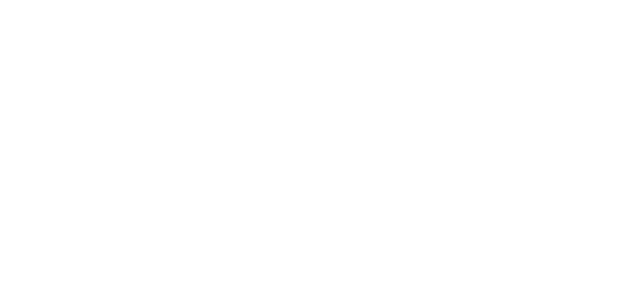
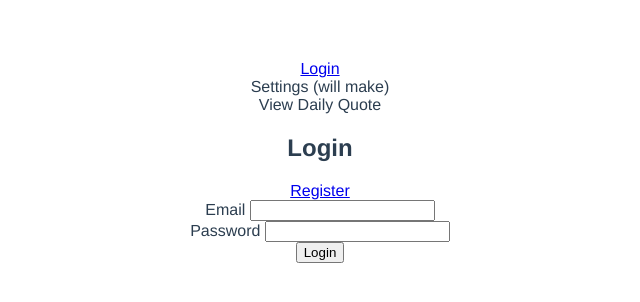
Before and after one commit to Shen0000/InspirationQuotation, a Vue app: page /login in a window 1280 px wide. Shown: the top 302 px of the page, without its empty margins (320-960 px from the left). Built offline with nearby package versions, Linux system fonts and the light colour scheme; no server answers.

Commit message:
Add authentication

```diff
--- a/package.json
+++ b/package.json
@@ -9,7 +9,10 @@
   },
   "dependencies": {
     "core-js": "^3.6.5",
-    "vue": "^3.0.0"
+    "firebase": "^8.6.8",
+    "vue": "^3.2.32",
+    "vue-router": "^4.0.14",
+    "vuex": "^4.0.2"
   },
   "devDependencies": {
     "@vue/cli-plugin-babel": "~4.5.15",
--- a/src/App.vue
+++ b/src/App.vue
@@ -1,15 +1,57 @@
 <template>
-  <div></div>
+  <div>
+    <div class="navbar">
+      <ul>
+        <li v-if="!$store.state.loggedIn"> <router-link to="/login">Login</router-link></li>
+        <li>Settings (will make)</li>
+        <li>View Daily Quote</li>
+        <li>
+        {{
+          this.$store.state.username
+        }}
+        </li>
+        <li v-if="$store.state.loggedIn"><button @click="logout">Logout</button></li>
+      </ul>
+    </div>
+    <router-view />
+  </div>
 </template>
 
 <script>
+import firebase from "firebase/app";
+import "firebase/auth";
+export default {
+  name: "App",
+  components: {},
+  data() {
+    return {
+    };
+  },
+  methods: {
+    logout() {
+      firebase
+        .auth()
+        .signOut()
+        .then(() => {
+          this.$router.push("/");
+          this.$store.commit("setUsername", "");
+          this.$store.commit("setLogin", "");
+           alert("Signed out!");
+        });
 
-export default {
-  name: 'App',
-  components: {
-
-  }
-}
+    },
+  },
+  created() {
+    firebase.auth().onAuthStateChanged( (user) => {
+      if (user) {
+        console.log(user.email)
+        this.$store.commit("setUsername", user.email);
+        this.$store.commit("setLogin", true);
+        console.log("Logged in from before", user)
+      }
+    });
+  },
+};
 </script>
 
 <style>
@@ -21,4 +63,9 @@
   color: #2c3e50;
   margin-top: 60px;
 }
+ul {
+  list-style-type: none;
+  margin: 0;
+  padding: 0;
+}
 </style>
--- /dev/null
+++ b/src/components/firebaseInit.js
@@ -0,0 +1,5 @@
+import firebase from 'firebase';
+import firebaseConfig from "./firebaseConfig";
+
+const firebaseApp = firebase.initializeApp(firebaseConfig);
+export default firebaseApp
--- a/src/main.js
+++ b/src/main.js
@@ -1,4 +1,28 @@
 import { createApp } from 'vue'
+import {createStore} from 'vuex'
 import App from './App.vue'
+import router from './router'
+import './components/firebaseInit'
 
-createApp(App).mount('#app')
+
+const store = createStore({
+   state() {
+      return {
+         loggedIn: false,
+         uid: "",
+         username: ""
+      }
+   },
+   mutations: {
+      setLogin (state, loginStatus) {
+         state.loggedIn = loginStatus
+      },
+      setUsername(state, username) {
+         state.username = username;
+      }
+   }
+})
+const app = createApp(App)
+app.use(router)
+app.use(store)
+app.mount('#app')
--- /dev/null
+++ b/src/router/index.js
@@ -0,0 +1,28 @@
+import { createRouter, createWebHistory } from 'vue-router'
+import Login from "../views/Login.vue"
+import Home from "../views/Home.vue"
+import Signup from "../views/Signup.vue"
+
+const routes = [
+    {
+        path: "/",
+        name: "Home",
+        component: Home,
+    },
+    {
+        path: "/login",
+        name: "Login",
+        component: Login
+    },
+    {
+        path: "/signup",
+        name: "Signup",
+        component: Signup
+    }
+
+]
+const router = createRouter({
+    history: createWebHistory(),
+    routes
+  })
+export default router
--- /dev/null
+++ b/src/views/Home.vue
@@ -0,0 +1,10 @@
+<template>
+    <div>
+        Home page
+    </div>
+</template>
+<script>
+export default {
+
+}
+</script>
--- /dev/null
+++ b/src/views/Login.vue
@@ -0,0 +1,50 @@
+<template>
+    <div>
+        <h2> Login </h2>
+        <router-link to="/signup"> Register</router-link>
+        {{}}
+        <form>
+            <div>
+                <label for="email"> Email  </label>
+               <input type="text" id="email" v-model="email" />
+            </div>
+            <div>
+                <label for="password"> Password  </label>
+               <input type="password" id="password" v-model="password"/>
+            </div>
+            <button @click="login"> Login </button>
+        </form>
+    </div>
+</template>
+<script>
+import firebase from "firebase"
+export default {
+    name: "Login",
+    data() {
+        return {
+            email: "",
+            password: "",
+        }
+    },
+    methods: {
+    login(e) {
+      e.preventDefault();
+      console.log("Hello");
+      firebase.auth().signInWithEmailAndPassword(
+        this.email,
+        this.password
+      )
+        .then((user) => {
+          alert("You are logged in as " + user.user.email);
+          console.log(user.user.email)
+          this.$store.commit('setUsername', user.user.email)
+          this.$store.commit('setLogin', true)
+          this.$router.push("/")
+        })
+        .catch((error) => {
+          alert(error);
+        });
+    },
+  },
+}
+</script>
--- /dev/null
+++ b/src/views/Signup.vue
@@ -0,0 +1,44 @@
+<template>
+  <div>
+    <h2>Signup</h2>
+    <form>
+      <div>
+        <label for="email"> Email </label>
+        <input type="text" id="email" v-model="email" />
+      </div>
+      <div>
+        <label for="password"> Password </label>
+        <input type="password" id="password" v-model="password" />
+      </div>
+      <button @click="signup" type="submit">Signup</button>
+    </form>
+  </div>
+</template>
+<script>
+import firebase from "firebase"
+export default {
+  name: "Signup",
+  data() {
+    return {
+      email: "",
+      password: "",
+    };
+  },
+  methods: {
+    signup(e) {
+      e.preventDefault();
+      console.log("Hello");
+      firebase.auth().createUserWithEmailAndPassword(
+        this.email,
+        this.password
+      ).then((user) => {
+          alert("Account created for " + user.user.email);
+          this.$router.push("/")
+        })
+        .catch((error) => {
+          console.error(error)
+        });
+    },
+  },
+};
+</script>
```
Also changed, not shown: 2 other files (tests, documents, lock files or other folders).
